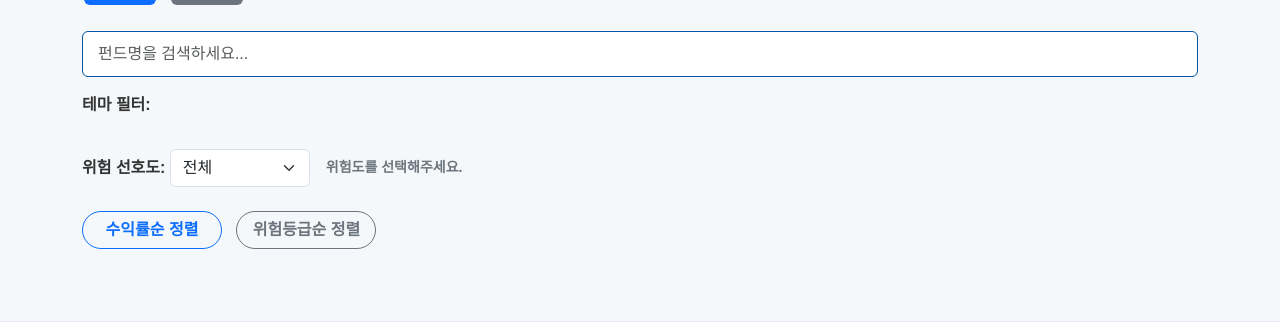
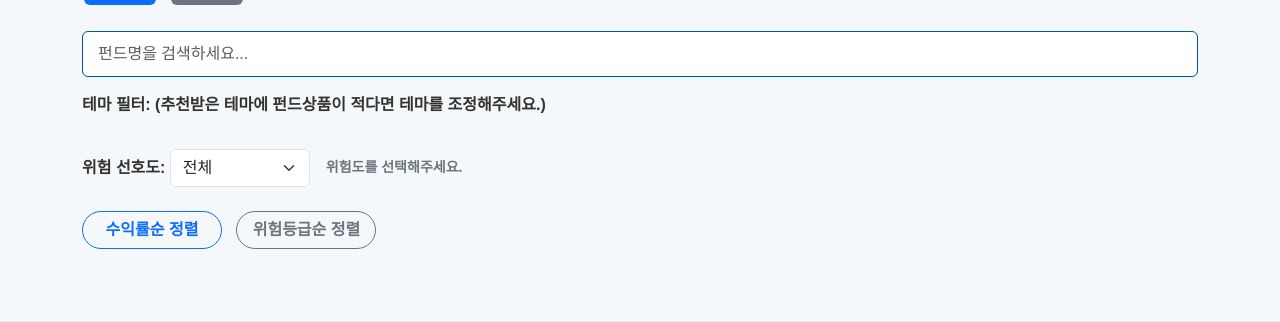
Before and after one commit to Ad-astra9211/MS-Project_1, a Flask app: template src/flaskweb/src/templates/result.html in a window 1280 px wide. Shown: the part 173-495 px from the top of the page. Run offline with Flask 3, Linux system fonts and the light colour scheme; the template is opened without the code that fills it, so the values that code supplies are empty.

Commit message:
core system finish

```diff
--- a/src/flaskweb/src/app.py
+++ b/src/flaskweb/src/app.py
@@ -336,6 +336,9 @@ def recommend():
 
                 # 성과, 위험, 수수료 등만 쿼리 필터로 추가
                 if key in filter_fields:
+                    if key == "fund_risk_grades.투자위험등급":
+                        applied_filters[label_map.get(key, key)] = f"{op} {val}"
+                        continue  # 쿼리에는 추가하지 않음
                     sql_field = filter_fields[key]
                     if op == "==":
                         query += f" AND {sql_field} = ?"
--- a/src/flaskweb/src/templates/result.html
+++ b/src/flaskweb/src/templates/result.html
@@ -41,7 +41,7 @@
 
     <!-- 테마 필터 버튼 -->
     <div class="mb-4">
-      <strong>테마 필터:</strong><br>
+      <strong>테마 필터: (추천받은 테마에 펀드상품이 적다면 테마를 조정해주세요.)</strong><br>
       <div id="keywordButtons" class="d-flex flex-wrap gap-2 mt-2"></div>
     </div>
 
```
Also changed, not shown: src/flaskweb/src/templates/index.html (+4 -4 lines).
